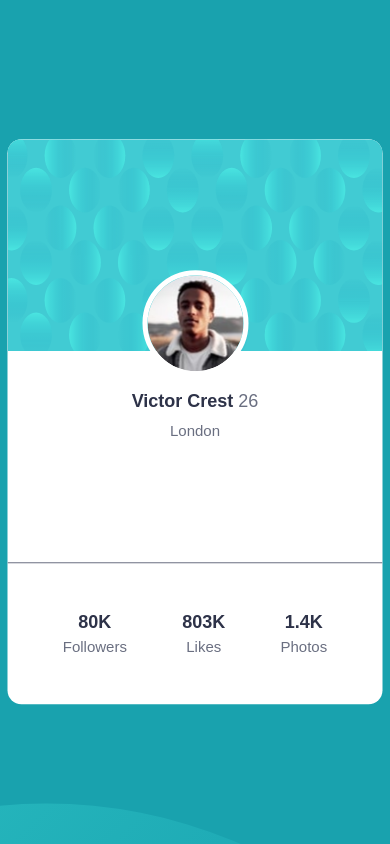
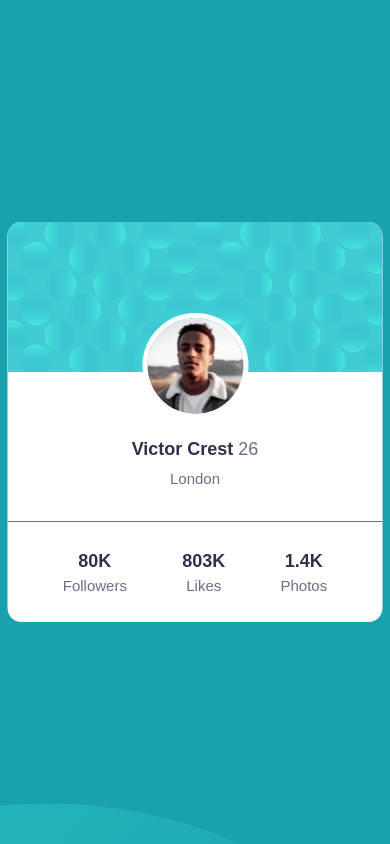
Before and after one commit to fatemaalmashre/task_2, a plain HTML site: page index.html in a window 390 px wide. Drawn offline with Linux system fonts and the light colour scheme.

Commit message:
Add files via upload

```diff
--- a/style/style.css
+++ b/style/style.css
@@ -24,8 +24,8 @@
     bottom: -102%;
 }
 .card{
-    width: 28%;
-    height: 57%;
+    width: 380px;
+    height: 400px;
     background-color: white;
     position: absolute;
     left: 50%;
@@ -61,11 +61,9 @@
 }
 
 .cont img{
-    /*position: absolute;
-    top: -36%;*/
     border-radius: 50%;
     outline: 5px solid white;
-    margin-bottom: 20px;
+    margin-bottom: 25px;
 }
 h1{
     font-size: 18px;
@@ -99,7 +97,7 @@ p{
 @media (max-width: 1080px) {
     .card{
         width: 375px;
-        min-height: 67%;
+        height: 400px;
     }
     .top-img{
         top: -125%;
```
